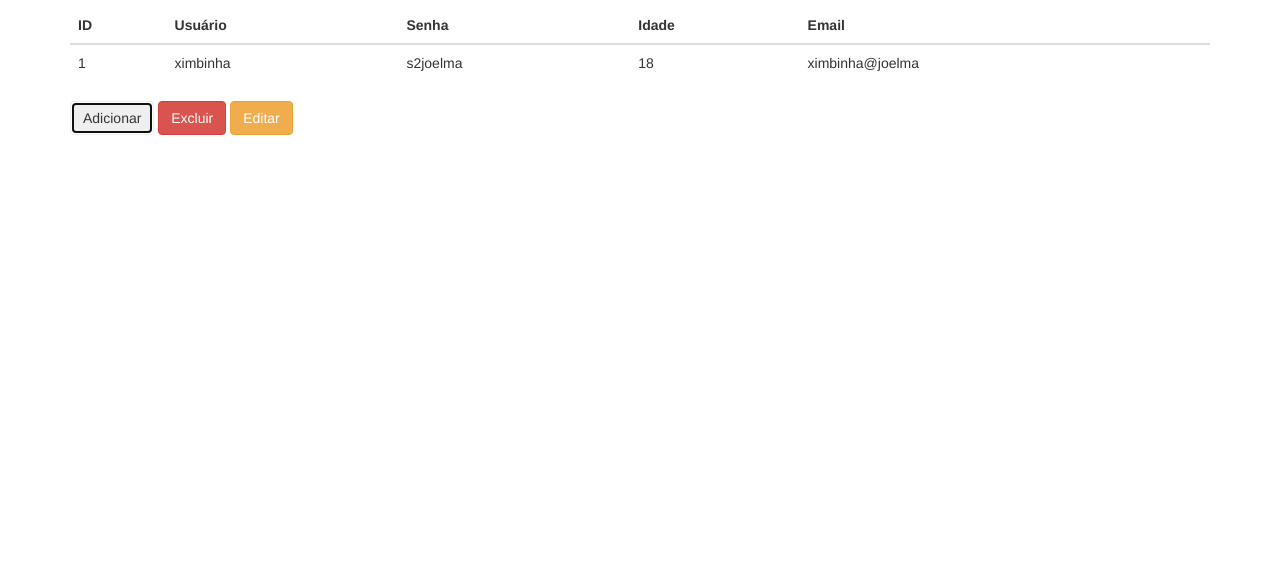
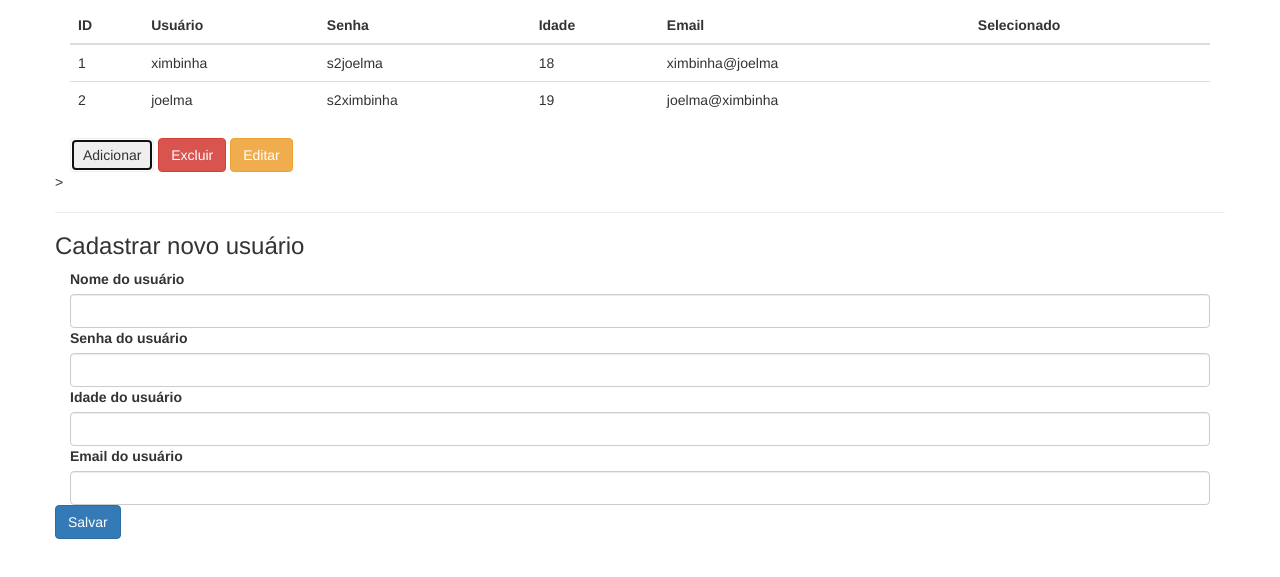
Before and after one commit to thiagobitencourt/webdev-2, a website: page LeandroRogala/public/index.html in a window 1280 px wide. Both pictures are taken after a click on the button "Adicionar". Shown: the part 63-640 px from the top of the page. Drawn offline with nearby package versions, Linux system fonts and the light colour scheme.

Commit message:
Commit fim de aula

```diff
--- a/LeandroRogala/public/index.html
+++ b/LeandroRogala/public/index.html
@@ -4,6 +4,15 @@
   <meta charset="utf-8">
   <title>Usuários</title>
   <link href="https://maxcdn.bootstrapcdn.com/bootstrap/3.3.7/css/bootstrap.min.css" rel="stylesheet" integrity="sha384-BVYiiSIFeK1dGmJRAkycuHAHRg32OmUcww7on3RYdg4Va+PmSTsz/K68vbdEjh4u" crossorigin="anonymous">
+  <style>
+  .sobre-linha {
+    cursor: pointer;
+  }
+
+  .selecionado {
+    background-color: red;
+  }
+  </style>
 </head>
 <body class="container">
   <div ng-controller="mainController">
@@ -16,21 +25,46 @@
           <th>Senha</th>
           <th>Idade</th>
           <th>Email</th>
+          <th>Selecionado</th>
         </tr>
       </thread>
       <tbody>
-          <tr>
-            <td>{{usuario.id}}</td>
-            <td>{{usuario.username}}</td>
-            <td>{{usuario.password}}</td>
-            <td>{{usuario.age}}</td>
-            <td>{{usuario.email}}</td>
+        <tr ng-repeat="user in usuarios" class="sobre-linha" ng-click="selecionaUsuario(user)" ng-class="{'selecionado': user.selecionado}">
+          <td>{{user.id}}</td>
+          <td>{{user.username}}</td>
+          <td>{{user.password}}</td>
+          <td>{{user.age}}</td>
+          <td>{{user.email}}</td>
+          <td>{{user.selecionado}}</td>
         </tr>
       </tbody>
     </table>
     <button type="button" ng-click="adicionarUsuario()" class="btn btn primary">Adicionar</button>
     <button type="button" ng-click="excluirUsuario()" class="btn btn-danger">Excluir</button>
     <button type="button" ng-click="editarusuario()" class="btn btn-warning">Editar</button>
+    <br/>
+    <div class="row" ng-show="adicionandoUsuario">>
+      <hr/>
+      <h3>Cadastrar novo usuário</h3>
+      <div class="col-md-12">
+        <label>Nome do usuário</label>
+        <input type="text" class="form-control" ng-model="novoUsuario.username">
+      </div>
+      <div class="col-md-12">
+        <label>Senha do usuário</label>
+        <input type="text" class="form-control" ng-model="novoUsuario.password">
+      </div>
+      <div class="col-md-12">
+        <label>Idade do usuário</label>
+        <input type="text" class="form-control" ng-model="novoUsuario.age">
+      </div>
+      <div class="col-md-12">
+        <label>Email do usuário</label>
+        <input type="text" class="form-control" ng-model="novoUsuario.email">
+      </div>
+      <br/>
+      <button type"button" ng-click="salvarNovoUsuario(novoUsuario)" class="btn btn-primary">Salvar</button>
+    </div>
   </div>
   <script src="https://ajax.googleapis.com/ajax/libs/angularjs/1.6.4/angular.min.js"></script>
   <script src="webdev2.js" type="text/javascript"></script>
--- a/LeandroRogala/public/webdev2.js
+++ b/LeandroRogala/public/webdev2.js
@@ -2,16 +2,27 @@
 
 var app = angular.module('webdev-2', []);
 app.controller('mainController', function($scope){
-  $scope.usuario = {
-    id: 1,
-    username: "ximbinha",
-    password: "s2joelma",
-    age: 18,
-    email: "ximbinha@joelma"
-  }
+  var incrementaId = 1;
+  $scope.usuarios = [
+    {
+      id: incrementaId++,
+      username: "ximbinha",
+      password: "s2joelma",
+      age: 18,
+      email: "ximbinha@joelma"
+    },
+    {
+      id: incrementaId++,
+      username: "joelma",
+      password: "s2ximbinha",
+      age: 19,
+      email: "joelma@ximbinha"
+    }
+  ];
   $scope.titulo = "Usuários";
   $scope.adicionarUsuario = function(){
     console.log("adicionarUsuario");
+    $scope.adicionandoUsuario = true;
   }
   $scope.excluirUsuario = function(){
     console.log("Excluir usuario");
@@ -19,4 +30,19 @@ app.controller('mainController', function($scope){
   $scope.editarusuario = function(){
     console.log("Editar usuario");
   }
+
+  $scope.selecionaUsuario = function(usuario){
+    $scope.usuarios.forEach(function(user){
+      user.selecionado = false;
+    });
+    usuario.selecionado = !usuario.selecionado;
+  }
+
+  $scope.salvarNovoUsuario = function(usuario){
+    console.log(usuario);
+    usuario.id = incrementaId++;
+    $scope.usuarios.push(usuario);
+    $scope.novoUsuario = null;
+    $scope.adicionandoUsuario = false;
+  }
 });
```
Lines whose indentation alone changed are shown as unchanged.
